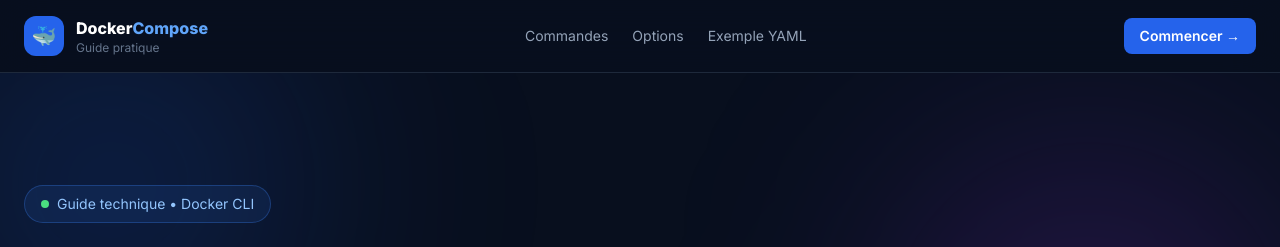
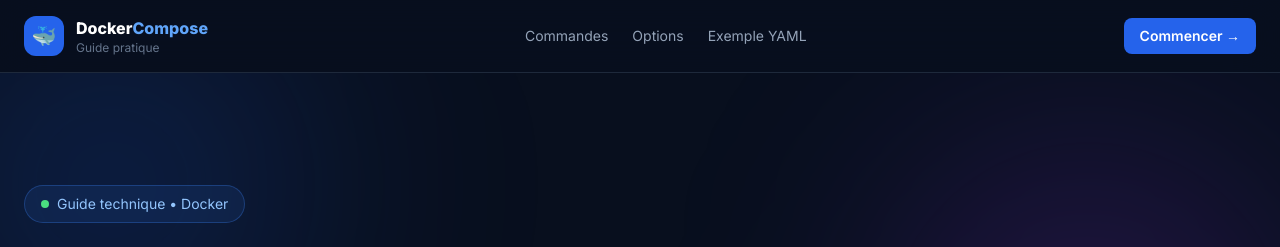
Before and after one commit to Adelin1002/LS-docker, a plain HTML site: page Index.html in a window 1280 px wide. Shown: the top 247 px of the page. Drawn offline with nearby package versions, Linux system fonts and the light colour scheme.

```diff
--- a/Index.html
+++ b/Index.html
@@ -65,7 +65,7 @@
   <div class="relative max-w-7xl mx-auto px-6 py-20 md:py-28">
     <div class="inline-flex items-center gap-2 px-4 py-2 rounded-full border border-blue-500/30 bg-blue-500/10 text-blue-300 text-sm mb-8">
       <span class="w-2 h-2 rounded-full bg-green-400"></span>
-      Guide technique • Docker CLI
+      Guide technique • Docker
     </div>
 
     <h2 class="text-4xl md:text-6xl font-extrabold text-white leading-tight max-w-4xl">
```
